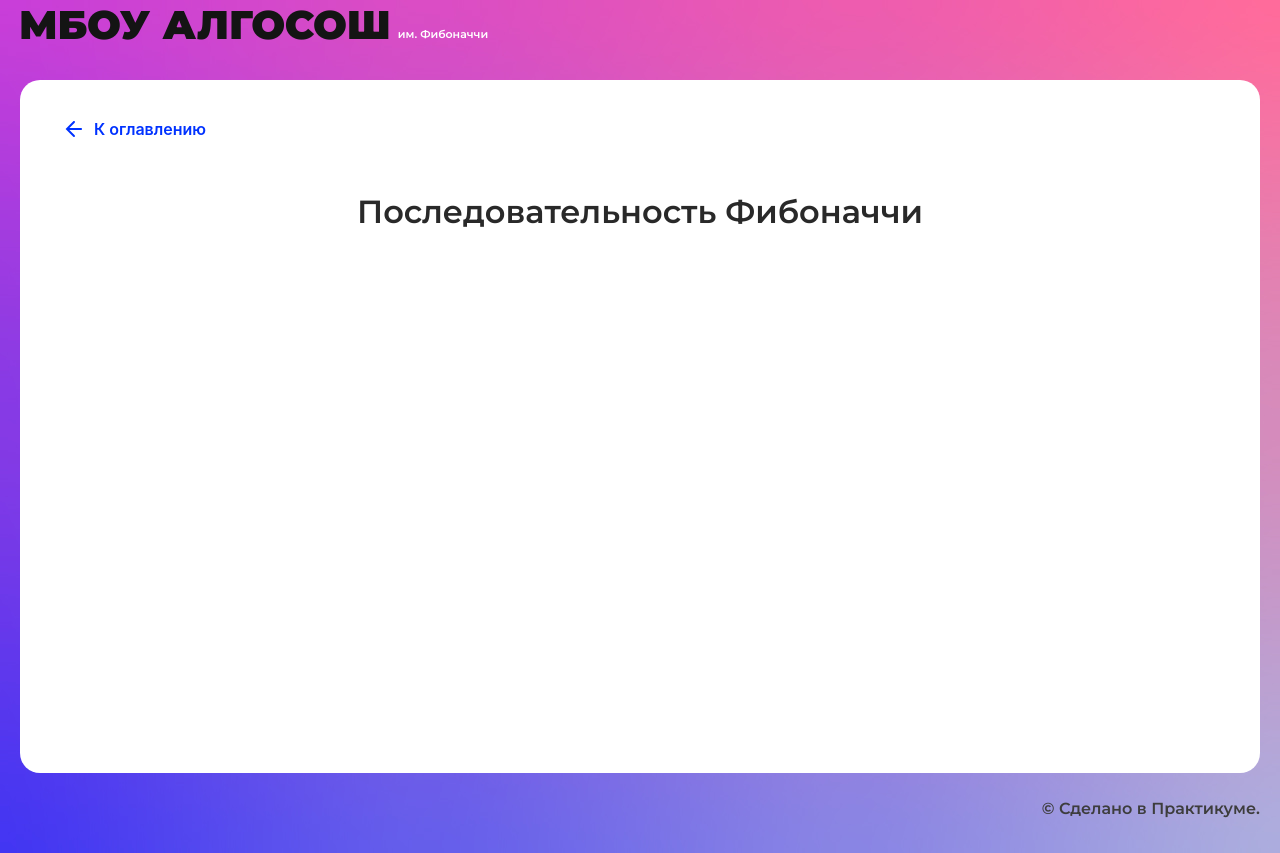
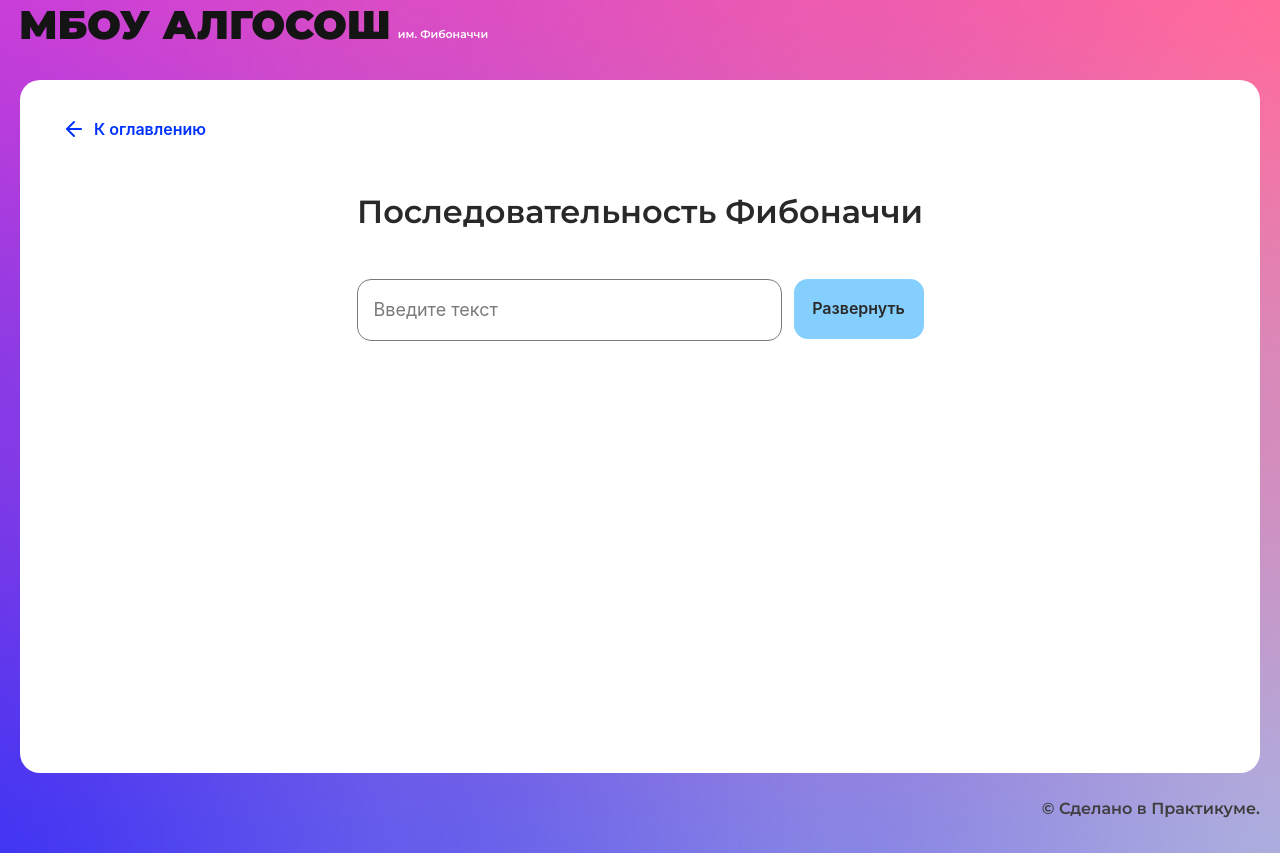
Before and after one commit to CHaPiOn777/Algorithms, a React (Create React App) app: page /fibonacci in a window 1280 px wide. Built offline with nearby package versions, Linux system fonts and the light colour scheme.

Commit message:
начал делать фиббоначи

```diff
--- /dev/null
+++ b/src/components/fibonacci-page/fibonacci-page.module.css
@@ -0,0 +1,17 @@
+.input {
+    margin: 0 auto;
+    max-width: 567px;
+    gap: 12px;
+    display: flex;
+}
+.circle {
+    display: flex;
+    justify-content: flex-start;
+    flex-wrap: wrap;
+    list-style-type: none;
+    margin: 0 auto;
+    margin-top: 120px;
+    padding: 0;
+    gap: 48px 16px;
+    max-width: 944px;
+}
--- a/src/components/fibonacci-page/fibonacci-page.tsx
+++ b/src/components/fibonacci-page/fibonacci-page.tsx
@@ -1,10 +1,78 @@
-import React from "react";
+import React, { useEffect, useState } from "react";
+import { TWord } from "../../types/strinf";
+import { Button } from "../ui/button/button";
+import { Circle } from "../ui/circle/circle";
+import { Input } from "../ui/input/input";
 import { SolutionLayout } from "../ui/solution-layout/solution-layout";
+import styles from './fibonacci-page.module.css'
 
 export const FibonacciPage: React.FC = () => {
+  const [inputValue, setInputValue] = useState<number>(0);
+  const [isShownTimeout, setShownTimeout] = useState<boolean>(false);
+  const [fiboN, setFiboN] = useState<number[]>([]);
+
+
+  const onClick = () => {
+    setShownTimeout(true);
+  };
+
+  const onChange = (e: React.FormEvent<HTMLInputElement>) => {
+    setInputValue(Number(e.currentTarget.value))
+  }
+
+  const fib = (i: number, memo: Record<number, number> = {}): number => {
+    if (i in memo) {
+      return memo[i]
+    }
+    if (i <= 2) {
+      return 1
+    }
+    memo[i] = fib(i - 1, memo) + fib(i - 2, memo);
+    return memo[i]
+  }
+
+  useEffect(() => {
+    let interval: NodeJS.Timeout;
+
+    if (isShownTimeout) {
+      let i = 1;
+      setFiboN([])
+
+      interval = setInterval(() => {
+        if (i <= inputValue + 1) {
+          setFiboN((oldFibo) => {
+            const newFibo = [...oldFibo!];
+            newFibo.push(fib(i))
+            return newFibo
+          })
+          i++
+        } else {
+          setShownTimeout(false)
+        }
+      }, 500)
+    }
+    return (() => {
+      if (interval) clearInterval(interval)
+    })
+
+  }, [isShownTimeout])
+
   return (
     <SolutionLayout title="Последовательность Фибоначчи">
+      <div className={styles.input}>
+        <Input maxLength={11} onChange={e => onChange(e)} type="text" />
+        <Button text={'Развернуть'} onClick={onClick} />
+      </div>
+      {fiboN &&
+        <ul className={styles.circle}>
 
+          {fiboN?.map((number, index) => {
+            return (
+              <li>< Circle index={index} letter={number} key={index} /></li>
+            )
+          })}
+        </ul>
+      }
     </SolutionLayout>
   );
 };
--- a/src/components/string/string.tsx
+++ b/src/components/string/string.tsx
@@ -1,15 +1,13 @@
 import React, { useEffect, useState } from "react";
+import { swap } from "../../constants/utils";
+import { TWord } from "../../types/strinf";
 import { Button } from "../ui/button/button";
 import { Circle } from "../ui/circle/circle";
 import { Input } from "../ui/input/input";
 import { SolutionLayout } from "../ui/solution-layout/solution-layout";
 import styles from "./string.module.css";
 
-type TWord = Array<{
-  letter: string;
-  color: string;
-  id: number;
-}>
+
 
 export const StringComponent: React.FC = () => {
   const [inputValue, setInputValue] = useState<string>('');
@@ -37,8 +35,6 @@ export const StringComponent: React.FC = () => {
       setInterval(() => {
         if (start <= end) {
           setLetters((oldLetters) => {
-            let i = start;
-            let j = end;
             const newLetters = [...oldLetters!];
             swap(newLetters, start, end);
 
@@ -55,27 +51,10 @@ export const StringComponent: React.FC = () => {
 
   }, [isShownTimeout])
 
-  const colorSwap = (arr: TWord, firstIndex: number, secondIndex: number): void => {
-    arr[secondIndex].color = arr[firstIndex].color = 'changing';
-    if (secondIndex === firstIndex) {
-      arr[secondIndex].color = 'modified';
-    }
-    if (secondIndex - firstIndex < 2) {
-      arr[secondIndex].color = arr[firstIndex].color = 'modified';
-    }
-    if (firstIndex !== 0) {
-      arr[secondIndex + 1].color = arr[firstIndex - 1].color = 'modified';
-    }
-  }
-  const swap = (arr: TWord, firstIndex: number, secondIndex: number): void => {
-    const temp = arr[firstIndex];
-    arr[firstIndex] = arr[secondIndex];
-    arr[secondIndex] = temp;
-    colorSwap(arr, firstIndex, secondIndex)
-  }
+
 
   return (
-    <>
+
     <SolutionLayout title="Строка">
       <div className={styles.input}>
         <Input maxLength={11} onChange={e => onChange(e)} type="text" />
@@ -84,7 +63,7 @@ export const StringComponent: React.FC = () => {
       {letters &&
         <ul className={styles.circle}>
 
-            {letters?.map(({ letter, color, id }, index) => {
+          {letters?.map(({ letter, color, id }) => {
             return (
               <li>< Circle state={color} letter={letter} key={id} /></li>
             )
@@ -92,6 +71,6 @@ export const StringComponent: React.FC = () => {
         </ul>
       }
     </SolutionLayout>
-    </>
+
   );
 };
--- a/src/components/ui/circle/circle.tsx
+++ b/src/components/ui/circle/circle.tsx
@@ -4,7 +4,7 @@ import { ElementStates } from "../../../types/element-states";
 
 interface CircleProps {
   state?: string;
-  letter?: string;
+  letter?: string | number;
   head?: string | React.ReactElement | null;
   index?: number;
   tail?: string | React.ReactElement | null;
--- /dev/null
+++ b/src/constants/utils.tsx
@@ -0,0 +1,20 @@
+import { TWord } from "../types/strinf";
+
+export const colorSwap = (arr: TWord, firstIndex: number, secondIndex: number): void => {
+    arr[secondIndex].color = arr[firstIndex].color = 'changing';
+    if (secondIndex === firstIndex) {
+      arr[secondIndex].color = 'modified';
+    }
+    if (secondIndex - firstIndex < 2) {
+      arr[secondIndex].color = arr[firstIndex].color = 'modified';
+    }
+    if (firstIndex !== 0) {
+      arr[secondIndex + 1].color = arr[firstIndex - 1].color = 'modified';
+    }
+  }
+  export const swap = (arr: TWord, firstIndex: number, secondIndex: number): void => {
+    const temp = arr[firstIndex];
+    arr[firstIndex] = arr[secondIndex];
+    arr[secondIndex] = temp;
+    colorSwap(arr, firstIndex, secondIndex)
+  }
--- /dev/null
+++ b/src/types/strinf.tsx
@@ -0,0 +1,5 @@
+export type TWord = Array<{
+    letter: string;
+    color: string;
+    id: number;
+  }>
```
Lines whose indentation alone changed are shown as unchanged.
